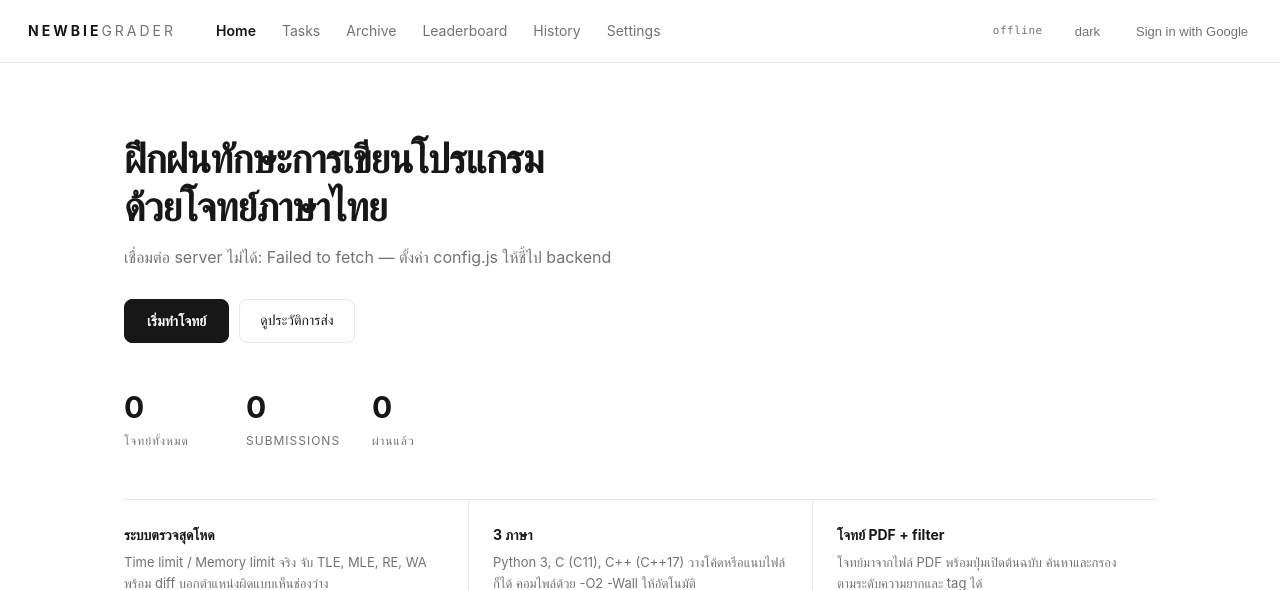
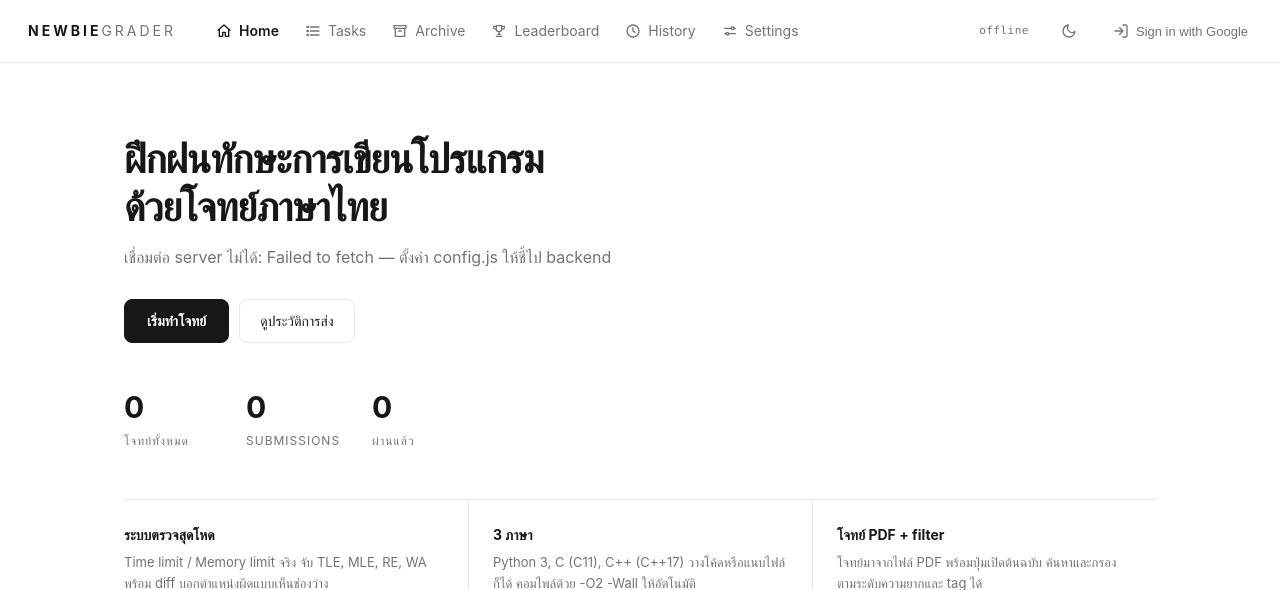
Before and after one commit to n3wbiekkkk/Newbiegrader, a FastAPI app: page / in a window 1280 px wide. Shown: the top 590 px of the page. Run offline with FastAPI, Linux system fonts and the light colour scheme.

Commit message:
UI/UX polish: SVG icon set, score colors, rank medals

```diff
--- a/static/app.js
+++ b/static/app.js
@@ -22,11 +22,20 @@ const state = {
 };
 
 /* ---------------- theme ---------------- */
+function icon(n, cls) {
+  return `<svg class="ic${cls ? " " + cls : ""}" aria-hidden="true"><use href="#i-${n}"/></svg>`;
+}
+
+function scoreCls(s) {
+  s = Number(s) || 0;
+  return s >= 100 ? "s100" : s > 0 ? "smid" : "s0";
+}
+
 function applyTheme(t) {
   document.documentElement.dataset.theme = t;
   try { localStorage.setItem("ng_theme", t); } catch (e) { /* ignore */ }
   const b = $("theme-btn");
-  if (b) b.textContent = t === "dark" ? "light" : "dark";
+  if (b) b.innerHTML = icon(t === "dark" ? "sun" : "moon");
 }
 try { applyTheme(localStorage.getItem("ng_theme") || "light"); } catch (e) { applyTheme("light"); }
 $("theme-btn").onclick = () =>
@@ -326,7 +335,7 @@ function renderTasksTable() {
   }
   list.forEach((p, idx) => {
     const my = (state.myBest && state.myBest[p.id] != null)
-      ? `${state.myBest[p.id]}/100` : "—";
+      ? `<span class="${scoreCls(state.myBest[p.id])}">${state.myBest[p.id]}/100</span>` : "—";
     const tags = (p.tags || []).map((t) => `<span class="tag-chip">${esc(t)}</span>`).join("");
     const tr = document.createElement("tr");
     tr.innerHTML = `<td>${idx + 1}</td><td><strong>${esc(p.id)}</strong><br><span class="dim">${esc(p.title)}</span></td>
@@ -418,7 +427,8 @@ async function renderLeaderboard() {
       <th>#</th><th>ชื่อ</th><th>แก้ได้</th><th>คะแนนรวม</th>
     </tr></thead><tbody>`;
     top.forEach((t, i) => {
-      html += `<tr><td>${i + 1}</td><td>${esc(t.name)}</td><td>${t.solved} ข้อ</td><td><strong>${t.points}</strong></td></tr>`;
+      const medal = i < 3 ? `<span class="rank rank-${i + 1}">${i + 1}</span>` : `${i + 1}`;
+      html += `<tr><td>${medal}</td><td>${esc(t.name)}</td><td>${t.solved} ข้อ</td><td><strong class="${scoreCls(t.points)}">${t.points}</strong></td></tr>`;
     });
     body.classList.remove("dim");
     body.innerHTML = html + `</tbody></table>`;
@@ -467,7 +477,9 @@ async function refreshYourScore() {
     const h = await apiGet(`/api/history?limit=100&problem=${encodeURIComponent(state.current)}&mine=1`);
     const rows = (h.configured && h.submissions) || [];
     const best = rows.reduce((m, r) => Math.max(m, r.score || 0), 0);
-    $("your-score-num").textContent = rows.length ? `${best}/100` : "0";
+    const ysn = $("your-score-num");
+    ysn.textContent = rows.length ? `${best}/100` : "0";
+    ysn.className = scoreCls(best);
   } catch (e) {
     $("your-score-num").textContent = "?";
   }
@@ -517,7 +529,8 @@ function renderTopScores(rows) {
     <th>#</th><th>ชื่อ</th><th>ภาษา</th><th>ดีสุด</th>
   </tr></thead><tbody>`;
   top.forEach((t, i) => {
-    html += `<tr><td>${i + 1}</td><td>${esc(t.name)}</td><td>${esc(t.language)}</td><td><strong>${t.score}/100</strong></td></tr>`;
+    const medal = i < 3 ? `<span class="rank rank-${i + 1}">${i + 1}</span>` : `${i + 1}`;
+    html += `<tr><td>${medal}</td><td>${esc(t.name)}</td><td>${esc(t.language)}</td><td><strong class="${scoreCls(t.score)}">${t.score}/100</strong></td></tr>`;
   });
   body.classList.remove("dim");
   body.innerHTML = html + `</tbody></table>`;
@@ -810,8 +823,8 @@ function historyTable(rows, showProblem) {
     const label = r.accepted ? "AC" : (r.verdict || "REJECTED");
     html += `<tr>
       <td>${esc(when)}</td>${showProblem ? `<td>${esc(r.problem)}</td>` : ""}<td>${esc(r.name || "—")}</td><td>${esc(r.language)}</td>
-      <td>${badge(label, cls)}</td><td>${r.passed}/${r.total} (${r.score})</td>
-      <td><button class="ghost-btn" data-view="${esc(r.id)}">ดูผล</button></td>
+      <td>${badge(label, cls)}</td><td>${r.passed}/${r.total} (<span class="${scoreCls(r.score)}">${r.score}</span>)</td>
+      <td><button class="icon-btn" data-view="${esc(r.id)}" title="ดูผล">${icon("eye")}</button></td>
     </tr>`;
   });
   return html + `</tbody></table>`;
@@ -932,7 +945,7 @@ async function renderSettings() {
         </select>
       </div>
       <div class="submit-row">
-        <button id="settings-save" type="button" class="submit-btn">บันทึก</button>
+        <button id="settings-save" type="button" class="submit-btn"><svg class="ic"><use href="#i-check"/></svg><span>บันทึก</span></button>
       </div>
       <div id="settings-status" class="status dim"></div>`;
     $("set-lang").value = p.default_language || state.lang;
--- a/static/index.html
+++ b/static/index.html
@@ -7,22 +7,48 @@
 <link rel="stylesheet" href="/styles.css">
 </head>
 <body>
+<svg width="0" height="0" style="position:absolute" aria-hidden="true">
+  <defs>
+    <symbol id="i-home" viewBox="0 0 24 24"><path d="M3 11l9-8 9 8"/><path d="M5 10v10h5v-6h4v6h5V10"/></symbol>
+    <symbol id="i-tasks" viewBox="0 0 24 24"><path d="M8 6h13M8 12h13M8 18h13"/><circle cx="4" cy="6" r="1"/><circle cx="4" cy="12" r="1"/><circle cx="4" cy="18" r="1"/></symbol>
+    <symbol id="i-archive" viewBox="0 0 24 24"><rect x="3" y="4" width="18" height="4"/><path d="M5 8v12h14V8M10 12h4"/></symbol>
+    <symbol id="i-trophy" viewBox="0 0 24 24"><path d="M8 4h8v5a4 4 0 0 1-8 0V4z"/><path d="M8 5H4a3 3 0 0 0 4 4M16 5h4a3 3 0 0 1-4 4M12 13v4M8 20h8M10 17h4"/></symbol>
+    <symbol id="i-history" viewBox="0 0 24 24"><circle cx="12" cy="12" r="9"/><path d="M12 7v5l3 2"/></symbol>
+    <symbol id="i-settings" viewBox="0 0 24 24"><path d="M4 8h10M18 8h2M4 16h2M10 16h10"/><circle cx="16" cy="8" r="2"/><circle cx="8" cy="16" r="2"/></symbol>
+    <symbol id="i-send" viewBox="0 0 24 24"><path d="M22 2L11 13"/><path d="M22 2l-7 20-4-9-9-4 20-7z"/></symbol>
+    <symbol id="i-upload" viewBox="0 0 24 24"><path d="M12 16V4M6 10l6-6 6 6"/><path d="M4 20h16"/></symbol>
+    <symbol id="i-file" viewBox="0 0 24 24"><path d="M14 2H6a2 2 0 0 0-2 2v16a2 2 0 0 0 2 2h12a2 2 0 0 0 2-2V8z"/><path d="M14 2v6h6"/></symbol>
+    <symbol id="i-copy" viewBox="0 0 24 24"><rect x="9" y="9" width="11" height="11" rx="2"/><path d="M5 15H4a2 2 0 0 1-2-2V4a2 2 0 0 1 2-2h9a2 2 0 0 1 2 2v1"/></symbol>
+    <symbol id="i-refresh" viewBox="0 0 24 24"><path d="M23 4v6h-6M1 20v-6h6"/><path d="M3.5 9a9 9 0 0 1 14.9-3.4L23 10M1 14l4.6 4.4A9 9 0 0 0 20.5 15"/></symbol>
+    <symbol id="i-logout" viewBox="0 0 24 24"><path d="M9 21H5a2 2 0 0 1-2-2V5a2 2 0 0 1 2-2h4"/><path d="M16 17l5-5-5-5M21 12H9"/></symbol>
+    <symbol id="i-login" viewBox="0 0 24 24"><path d="M15 3h4a2 2 0 0 1 2 2v14a2 2 0 0 1-2 2h-4"/><path d="M10 17l5-5-5-5M15 12H3"/></symbol>
+    <symbol id="i-search" viewBox="0 0 24 24"><circle cx="11" cy="11" r="8"/><path d="M21 21l-4.3-4.3"/></symbol>
+    <symbol id="i-moon" viewBox="0 0 24 24"><path d="M21 12.8A9 9 0 1 1 11.2 3a7 7 0 0 0 9.8 9.8z"/></symbol>
+    <symbol id="i-sun" viewBox="0 0 24 24"><circle cx="12" cy="12" r="4"/><path d="M12 2v2M12 20v2M4.9 4.9l1.4 1.4M17.7 17.7l1.4 1.4M2 12h2M20 12h2M4.9 19.1l1.4-1.4M17.7 6.3l1.4-1.4"/></symbol>
+    <symbol id="i-flag" viewBox="0 0 24 24"><path d="M4 22V4"/><path d="M4 4h13l-3 4 3 4H4"/></symbol>
+    <symbol id="i-code" viewBox="0 0 24 24"><path d="M16 18l6-6-6-6M8 6l-6 6 6 6"/></symbol>
+    <symbol id="i-eye" viewBox="0 0 24 24"><path d="M1 12s4-8 11-8 11 8 11 8-4 8-11 8-11-8-11-8z"/><circle cx="12" cy="12" r="3"/></symbol>
+    <symbol id="i-back" viewBox="0 0 24 24"><path d="M19 12H5M12 19l-7-7 7-7"/></symbol>
+    <symbol id="i-check" viewBox="0 0 24 24"><path d="M20 6L9 17l-5-5"/></symbol>
+    <symbol id="i-external" viewBox="0 0 24 24"><path d="M18 13v6a2 2 0 0 1-2 2H5a2 2 0 0 1-2-2V8a2 2 0 0 1 2-2h6"/><path d="M15 3h6v6M10 14L21 3"/></symbol>
+  </defs>
+</svg>
 <header class="topbar">
   <a class="brand" href="#/">NEWBIE<span class="brand-acc">GRADER</span></a>
   <nav class="nav" aria-label="main">
-    <a class="nav-link" data-route="home" href="#/">Home</a>
-    <a class="nav-link" data-route="tasks" href="#/tasks">Tasks</a>
-    <a class="nav-link" data-route="archive" href="#/archive">Archive</a>
-    <a class="nav-link" data-route="leaderboard" href="#/leaderboard">Leaderboard</a>
-    <a class="nav-link" data-route="history" href="#/history">History</a>
-    <a class="nav-link" data-route="settings" href="#/settings">Settings</a>
+    <a class="nav-link" data-route="home" href="#/"><svg class="ic"><use href="#i-home"/></svg><span>Home</span></a>
+    <a class="nav-link" data-route="tasks" href="#/tasks"><svg class="ic"><use href="#i-tasks"/></svg><span>Tasks</span></a>
+    <a class="nav-link" data-route="archive" href="#/archive"><svg class="ic"><use href="#i-archive"/></svg><span>Archive</span></a>
+    <a class="nav-link" data-route="leaderboard" href="#/leaderboard"><svg class="ic"><use href="#i-trophy"/></svg><span>Leaderboard</span></a>
+    <a class="nav-link" data-route="history" href="#/history"><svg class="ic"><use href="#i-history"/></svg><span>History</span></a>
+    <a class="nav-link" data-route="settings" href="#/settings"><svg class="ic"><use href="#i-settings"/></svg><span>Settings</span></a>
   </nav>
   <div id="health" class="health" title="server status">...</div>
   <button id="theme-btn" type="button" class="ghost-btn" title="toggle dark mode">dark</button>
   <div id="auth" class="auth">
-    <button id="login-btn" type="button" class="ghost-btn">Sign in with Google</button>
+    <button id="login-btn" type="button" class="ghost-btn"><svg class="ic"><use href="#i-login"/></svg><span>Sign in with Google</span></button>
     <span id="user-chip" class="hidden"></span>
-    <button id="logout-btn" type="button" class="ghost-btn hidden">logout</button>
+    <button id="logout-btn" type="button" class="ghost-btn hidden" title="logout"><svg class="ic"><use href="#i-logout"/></svg></button>
   </div>
 </header>
 
@@ -107,7 +133,7 @@
 
   <!-- TASK DETAIL -->
   <section id="view-task" class="view">
-    <a class="backlink" href="#/tasks">&larr; กลับไป Tasks</a>
+    <a class="backlink" href="#/tasks"><svg class="ic"><use href="#i-back"/></svg> กลับไป Tasks</a>
     <div class="task-head">
       <div>
         <h2 id="task-title">Loading...</h2>
@@ -125,7 +151,7 @@
     </div>
     <div class="card tab-pane active" id="pane-statement">
       <div id="pdf-link" class="hidden" style="margin:0 0 10px">
-        <a id="pdf-anchor" target="_blank" rel="noopener" class="btn-ghost" style="text-decoration:none">เปิดโจทย์ PDF</a>
+        <a id="pdf-anchor" target="_blank" rel="noopener" class="btn-ghost" style="text-decoration:none"><svg class="ic"><use href="#i-external"/></svg> เปิดโจทย์ PDF</a>
       </div>
       <div id="task-body" class="md">Loading...</div>
       <hr class="sep">
@@ -138,7 +164,7 @@
             <option value="other">อื่น ๆ</option>
           </select>
           <input id="report-msg" type="text" maxlength="1000" placeholder="อธิบายสั้น ๆ (ต้อง login)">
-          <button id="report-send" type="button" class="ghost-btn">ส่งรีพอร์ต</button>
+          <button id="report-send" type="button" class="ghost-btn"><svg class="ic"><use href="#i-flag"/></svg><span>ส่งรีพอร์ต</span></button>
         </div>
         <div id="report-status" class="status dim"></div>
         <div id="report-mine" class="dim"></div>
@@ -154,6 +180,7 @@
         </div>
       </div>
       <div id="dropzone" class="dropzone">
+        <p><svg class="ic ic-lg"><use href="#i-upload"/></svg></p>
         <p><strong>แนบไฟล์</strong> (.py / .c / .cpp) — คลิกหรือลากไฟล์มาวาง</p>
         <p class="dim">หรือวางโค้ดในช่องด้านล่าง</p>
         <input type="file" id="file-input" accept=".py,.c,.cpp,.cc,.cxx" hidden>
@@ -165,8 +192,8 @@
       </div>
       <textarea id="editor" spellcheck="false" placeholder="// วางโค้ดที่นี่ หรือแนบไฟล์ด้านบน"></textarea>
       <div class="submit-row">
-        <button id="template-btn" type="button" class="ghost-btn">starter template</button>
-        <button id="submit-btn" type="button" class="submit-btn">ส่งคำตอบ</button>
+        <button id="template-btn" type="button" class="ghost-btn"><svg class="ic"><use href="#i-copy"/></svg><span>starter template</span></button>
+        <button id="submit-btn" type="button" class="submit-btn"><svg class="ic"><use href="#i-send"/></svg><span>ส่งคำตอบ</span></button>
       </div>
       <div id="submit-status" class="status dim"></div>
       <hr class="sep">
@@ -205,7 +232,7 @@
         <select id="hist-filter" aria-label="filter history by problem">
           <option value="">ทุกข้อ</option>
         </select>
-        <button id="hist-refresh" type="button" class="ghost-btn">refresh</button>
+        <button id="hist-refresh" type="button" class="ghost-btn" title="refresh"><svg class="ic"><use href="#i-refresh"/></svg></button>
       </div>
     </div>
     <div id="hist-stats" class="meta"></div>
--- a/static/styles.css
+++ b/static/styles.css
@@ -36,6 +36,34 @@
 [data-theme="dark"] .diff-hard { background: transparent; }
 
 * { box-sizing: border-box; }
+.ic {
+  width: 16px; height: 16px; stroke: currentColor; fill: none;
+  stroke-width: 2; stroke-linecap: round; stroke-linejoin: round;
+  vertical-align: -3px; flex: none;
+}
+.ic-lg { width: 28px; height: 28px; }
+.nav-link, .btn-primary, .btn-ghost, .submit-btn, .backlink, .ghost-btn {
+  display: inline-flex; align-items: center; gap: 7px;
+}
+.icon-btn {
+  background: transparent; border: 1px solid var(--border); border-radius: 7px;
+  padding: 5px 7px; cursor: pointer; color: var(--dim); line-height: 0;
+}
+.icon-btn:hover { color: var(--text); border-color: var(--text); }
+/* score colors */
+.s100 { color: var(--green); font-weight: 700; }
+.smid { color: var(--yellow); font-weight: 700; }
+.s0 { color: var(--dim); }
+/* rank medals */
+.rank {
+  display: inline-flex; align-items: center; justify-content: center;
+  width: 24px; height: 24px; border-radius: 50%;
+  font-size: 12px; font-weight: 700; font-family: var(--mono);
+  background: var(--panel2); border: 1px solid var(--border); color: var(--dim);
+}
+.rank-1 { background: #f6c945; border-color: #d9a821; color: #5c430a; }
+.rank-2 { background: #e2e8f0; border-color: #b6c2d2; color: #3d4b5e; }
+.rank-3 { background: #f0c8a0; border-color: #d69a63; color: #6b3d16; }
 body {
   margin: 0; background: var(--bg); color: var(--text);
   font-family: -apple-system, BlinkMacSystemFont, "Segoe UI", sans-serif;
```
